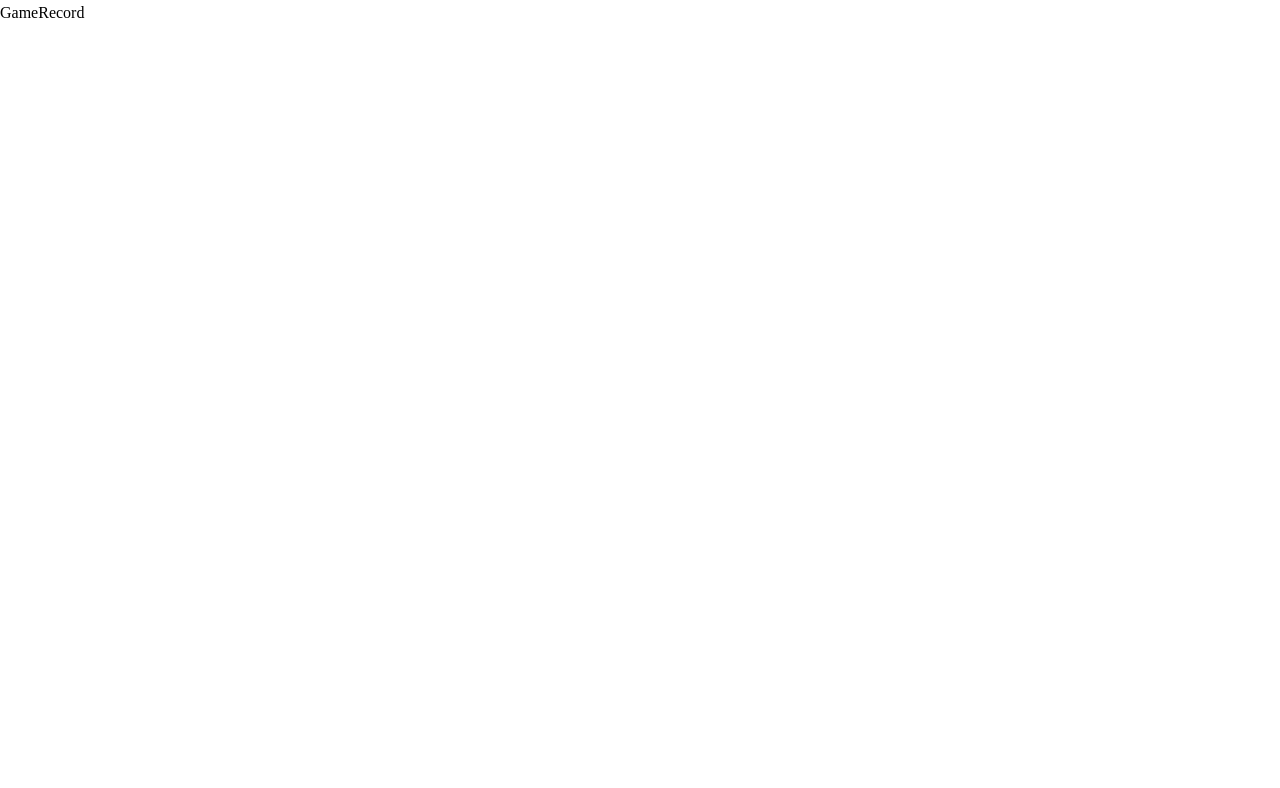
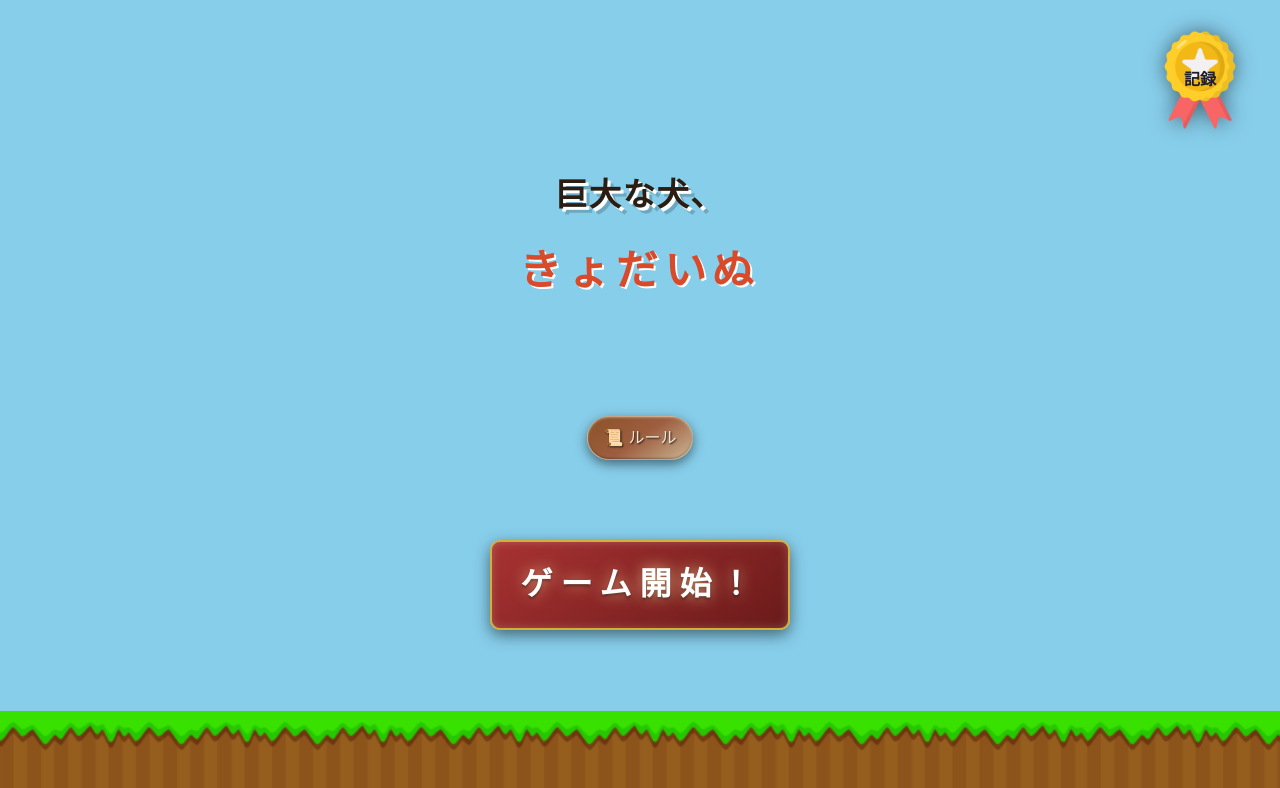
Before and after one commit to coiluck/big-dog, a React (Vite) app: page / in a window 1280 px wide. Shown: the top 788 px of the page. Built offline with nearby package versions, Linux system fonts and the light colour scheme; a web font is replaced by a local one.

Commit message:
Style: top page

```diff
--- /dev/null
+++ b/src/css/top.css
@@ -0,0 +1,222 @@
+.top-bg.sky {
+  position: absolute;
+  inset: 0;
+  background-color: #87ceeb;
+}
+.top-bg.ground {
+  position: absolute;
+  bottom: 0;
+  left: 0;
+  width: 100%;
+  height: calc(1/9 * 100vh);
+  background-image: url('/images/Game/ground.png');
+  background-repeat: repeat-x;
+  background-position: left top;
+  background-size: auto 150%;
+}
+
+.top-content {
+  position: absolute;
+  top: 50%;
+  left: 50%;
+  transform: translate(-50%, -50%);
+  width: 100%;
+  height: 100%;
+  display: flex;
+  flex-direction: column;
+  align-items: center;
+  justify-content: center;
+  gap: 5rem;
+  z-index: 1;
+}
+
+/* ===== タイトル ===== */
+.top-title {
+  text-align: center;
+  margin: 0 0 2rem;
+  font-weight: bold;
+  user-select: none;
+  animation:
+  title-shake 0.4s ease-out 0.7s both,
+  title-breath 3.2s ease-in-out 1.6s infinite;
+}
+
+.top-title-main {
+  display: block;
+  color: #2b1d12;
+  text-shadow:
+    3px 3px 0 #fff,
+    6px 6px 0 rgba(0, 0, 0, 0.18);
+  letter-spacing: 0.1rem;
+  transform-origin: 50% 100%;
+  opacity: 0;
+  animation: title-drop 0.7s cubic-bezier(0.2, 1.4, 0.3, 1) 0.15s forwards;
+}
+
+.top-title-sub {
+  display: block;
+  margin-top: 0.4em;
+  font-size: clamp(1.4rem, 4.5vw, 2.6rem);
+  color: #d94a2b;
+  letter-spacing: 0.15em;
+}
+
+.top-title-sub > span {
+  display: inline-block;
+  opacity: 0;
+  transform: translateY(-30px) rotate(-12deg);
+  animation: title-pop 0.5s cubic-bezier(0.2, 1.6, 0.4, 1) forwards;
+  text-shadow: 2px 2px 0 #fff;
+}
+
+/* メインテキスト: 上からドスンと落下 → 軽くバウンド */
+@keyframes title-drop {
+  0% {
+    opacity: 0;
+    transform: translateY(-120%) scale(1.4);
+  }
+  60% {
+    opacity: 1;
+    transform: translateY(0) scale(1.05, 0.85);
+  }
+  78% {
+    transform: translateY(-8%) scale(0.98, 1.04);
+  }
+  100% {
+    opacity: 1;
+    transform: translateY(0) scale(1, 1);
+  }
+}
+
+/* サブテキスト: 一文字ずつ弾んで降りる */
+@keyframes title-pop {
+  0% {
+    opacity: 0;
+    transform: translateY(-30px) rotate(-12deg);
+  }
+  60% {
+    opacity: 1;
+    transform: translateY(6px) rotate(4deg);
+  }
+  100% {
+    opacity: 1;
+    transform: translateY(0) rotate(0);
+  }
+}
+
+/* 着地後のかすかな呼吸 */
+@keyframes title-breath {
+  0%, 100% { transform: scale(1); }
+  50% { transform: scale(1.02); }
+}
+
+@keyframes title-shake {
+  0%, 100% { transform: translate(0, 0); }
+  20% { transform: translate(-2px, 1px); }
+  40% { transform: translate(3px, -1px); }
+  60% { transform: translate(-2px, 2px); }
+  80% { transform: translate(1px, -1px); }
+}
+
+.top-start-button {
+  display: flex;
+  justify-content: center;
+  align-items: center;
+  position: relative;
+  width: 300px;
+  height: 90px;
+  margin: 0 auto;
+  padding: 10px 20px;
+  color: #FFFFFF;
+  font-family: 'Garamond', serif;
+  font-size: 2rem;
+  font-weight: bold;
+  letter-spacing: 0.5rem;
+  text-align: center;
+  text-shadow: 0px 0px 15px rgba(255, 223, 158, 0.7), 0px 2px 3px rgba(0, 0, 0, 0.5);
+  background: linear-gradient(145deg, #a83232, #6a1a1a);
+  border: 2px solid #D4AF37;
+  border-radius: 10px;
+  box-shadow:
+    inset 0 0 10px rgba(255, 255, 255, 0.2),
+    0 5px 15px rgba(0, 0, 0, 0.5);
+  cursor: pointer;
+  transition: all 0.3s ease-in-out;
+}
+.top-start-button:hover {
+  transform: translateY(-2px) scale(1.05);
+  background: linear-gradient(145deg, #c73e3e, #8b2424);
+  border: 2px solid #F4D03F;
+  box-shadow:
+    inset 0 0 15px rgba(255, 255, 255, 0.3),
+    0 8px 25px rgba(0, 0, 0, 0.6),
+    0 0 30px rgba(212, 175, 55, 0.4);
+  text-shadow:
+    0px 0px 20px rgba(255, 223, 158, 0.9),
+    0px 2px 4px rgba(0, 0, 0, 0.7),
+    0px 0px 8px rgba(244, 208, 63, 0.5);
+  color: #FFFEF7;
+}
+
+.top-record-button {
+  position: absolute;
+  top: 30px;
+  right: 30px;
+  display: flex;
+  flex-direction: column;
+  justify-content: center;
+  align-items: center;
+  z-index: 2;
+}
+.top-record-button-image {
+  width: 100px;
+  height: 100px;
+  background-image: url('/images/Top/record.png');
+  background-size: cover;
+  background-position: center;
+  background-repeat: no-repeat;
+  filter: drop-shadow(0 0 10px rgba(0, 0, 0, 0.5));
+}
+.top-record-button-text {
+  position: absolute;
+  top: 50%;
+  left: 50%;
+  transform: translate(-50%, -50%);
+  font-size: 1rem;
+  font-weight: bold;
+  color: #1e1e2e;
+}
+
+.top-rule-button {
+  position: relative;
+  background: linear-gradient(145deg, rgba(139, 69, 19, 0.9) 0%, rgba(160, 82, 45, 0.9) 50%, rgba(210, 180, 140, 0.9) 100%);
+  border: 1px solid rgba(210, 180, 140, 0.8);
+  border-radius: 50px;
+  padding: .5rem 1rem;
+  cursor: pointer;
+  display: flex;
+  align-items: center;
+  gap: 5px;
+  font-size: 1rem;
+  color: #f0e6d2;
+  text-shadow: 1px 1px 2px rgba(0, 0, 0, 0.8);
+  box-shadow:
+    0 4px 12px rgba(0, 0, 0, 0.5),
+    inset 0 1px 2px rgba(255, 255, 255, 0.3),
+    inset 0 -1px 2px rgba(0, 0, 0, 0.3);
+  transition: all 0.3s ease;
+}
+.top-rule-button:hover {
+  transform: translateY(-2px) scale(1.05);
+  box-shadow:
+    0 6px 16px rgba(210, 180, 140, 0.4),
+    inset 0 1px 3px rgba(255, 255, 255, 0.4),
+    inset 0 -1px 3px rgba(0, 0, 0, 0.2);
+  border-color: rgba(255, 215, 0, 0.8);
+}
+.top-rule-button:active {
+  transform: translateY(0) scale(1.02);
+  box-shadow:
+    0 2px 8px rgba(0, 0, 0, 0.6),
+    inset 0 1px 2px rgba(0, 0, 0, 0.4);
+}
--- a/src/ts/pages/Top.tsx
+++ b/src/ts/pages/Top.tsx
@@ -1,10 +1,53 @@
+import { useState } from "react";
 import { Link } from "react-router-dom";
+import "../../css/top.css";
 
 export default function Top() {
+  const [isRuleOpen, setIsRuleOpen] = useState(false);
+
   return (
     <div>
-      <Link to="/game">Game</Link>
-      <Link to="/record">Record</Link>
+      <div className="top-bg sky" />
+      <div className="top-bg ground" />
+
+      <div className="top-content">
+        <h1 className="top-title" aria-label="巨大な犬、きょだいぬ">
+          <span className="top-title-main">巨大な犬、</span>
+          <span className="top-title-sub" aria-hidden="true">
+            <span style={{ animationDelay: "0.55s" }}>き</span>
+            <span style={{ animationDelay: "0.65s" }}>ょ</span>
+            <span style={{ animationDelay: "0.75s" }}>だ</span>
+            <span style={{ animationDelay: "0.85s" }}>い</span>
+            <span style={{ animationDelay: "0.95s" }}>ぬ</span>
+          </span>
+        </h1>
+
+        <div
+          className="top-rule-button"
+          onClick={() => setIsRuleOpen(true)}>
+          <div className="top-rule-button-icon">📜</div>
+          <p className="top-rule-button-text">ルール</p>
+        </div>
+
+        <div className="top-start-button">
+          <Link to="/game">ゲーム開始！</Link>
+        </div>
+      </div>
+
+      <Link to="/record" className="top-record-button">
+        <div className="top-record-button-image" />
+        <p className="top-record-button-text">記録</p>
+      </Link>
+
+      {isRuleOpen && <div className="rule-modal">
+        <div className="rule-modal-content">
+          <h2>Rule</h2>
+          <p>1. ゲームは100ポイントを目標にしています。</p>
+          <p>2. ゲームは10秒間です。</p>
+          <p>3. ゲームは100ポイントを目標にしています。</p>
+        </div>
+        <div onClick={() => setIsRuleOpen(false)}>Close</div>
+      </div>}
     </div>
   );
 }
```
Also changed, not shown: public/images/Top/record.png (added).
